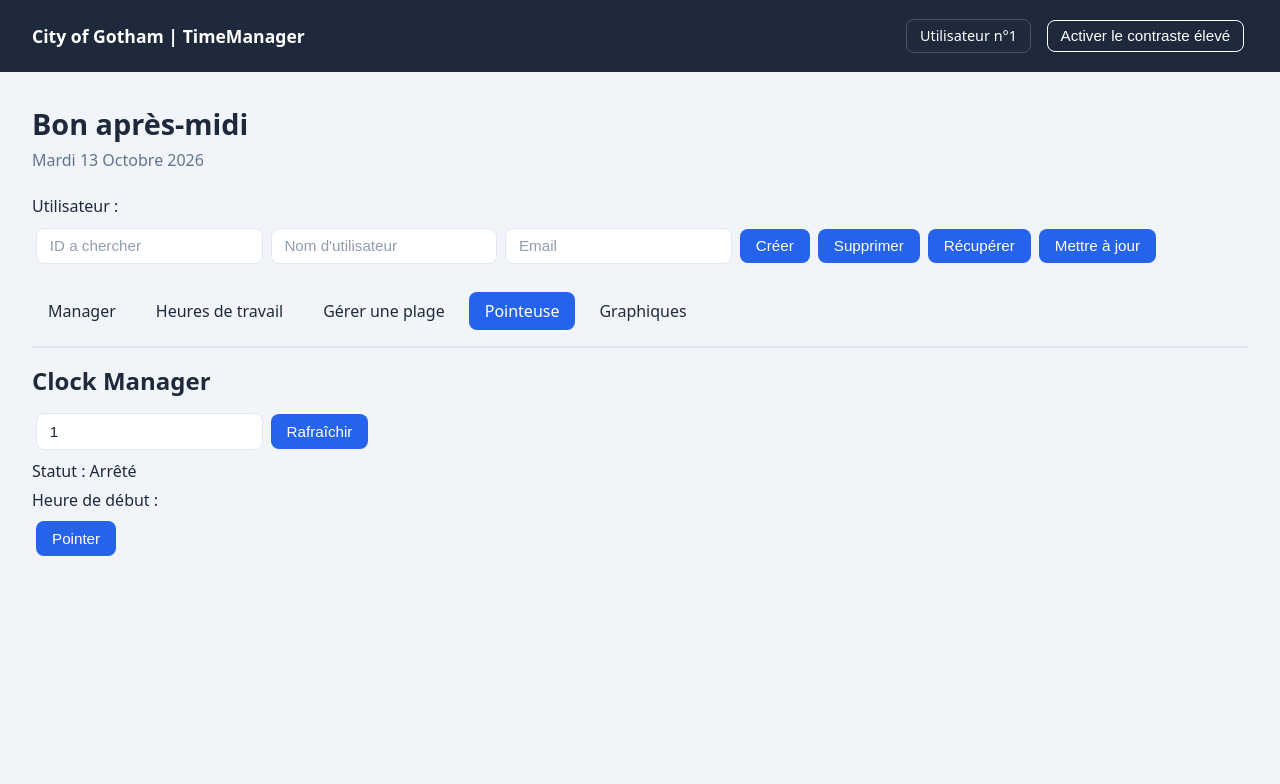
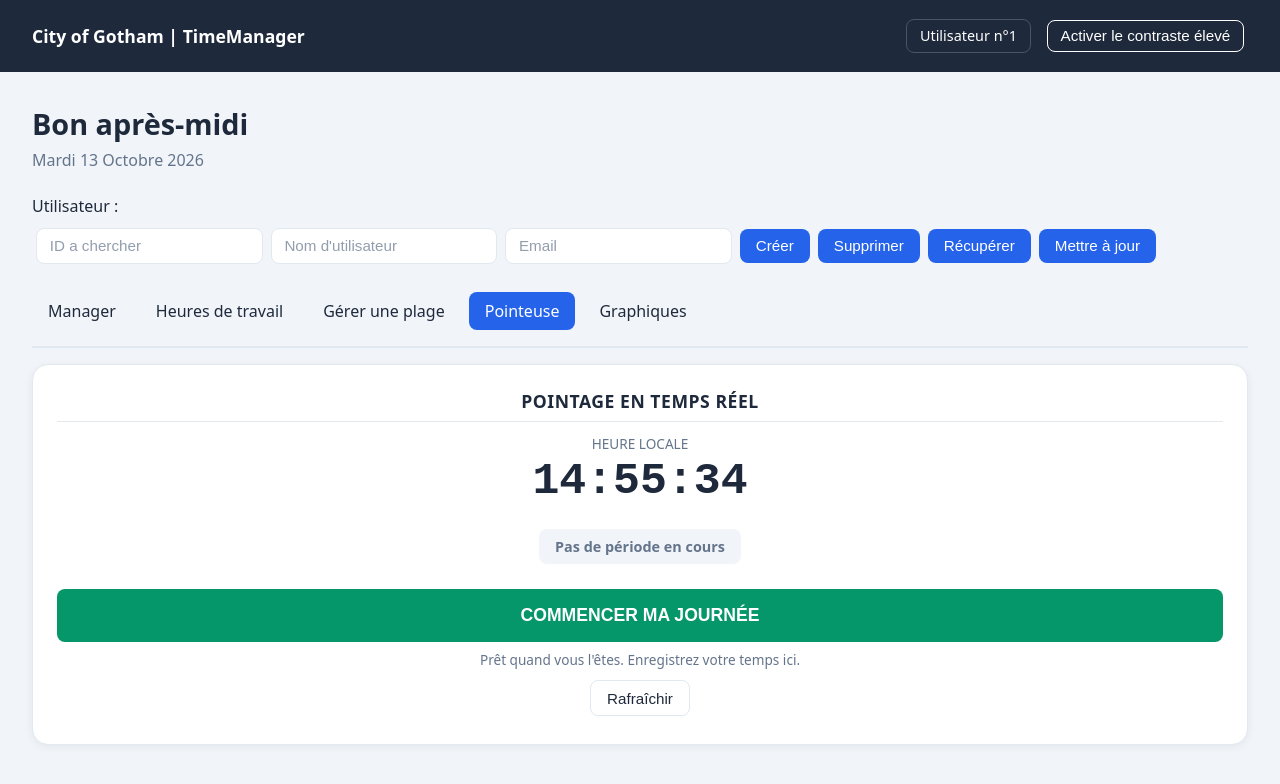
Before and after one commit to maelsewanou-del/time-manager-front, a Vue app: page /clock/1 in a window 1280 px wide. Shown: the top 784 px of the page. Built offline with nearby package versions, Linux system fonts and the light colour scheme; no server answers.

Commit message:
Redesign ClockManager with live clock and single clock in/out button

```diff
--- a/src/components/ClockManager.vue
+++ b/src/components/ClockManager.vue
@@ -1,16 +1,22 @@
 <template>
-  <div>
-    <h2>Clock Manager</h2>
+  <div class="card clock-card">
+    <h2>Pointage en temps réel</h2>
 
-    <input v-model="userId" placeholder="ID d'utilisateur" />
-    <button @click="refresh">Rafraîchir</button>
+    <p class="label">Heure locale</p>
+    <p class="clock-time">{{ currentTime }}</p>
 
-    <p>Statut : {{ clockIn ? 'En cours' : 'Arrêté' }}</p>
-    <p>Heure de début : {{ startDateTime }}</p>
+    <p class="status" :class="clockIn ? 'status-on' : 'status-off'">
+      <span v-if="clockIn">Pointé depuis {{ formattedStart }}</span>
+      <span v-else>Pas de période en cours</span>
+    </p>
 
-    <button @click="clock">Pointer</button>
+    <button class="btn-clock" @click="clock">
+      {{ clockIn ? 'Terminer ma journée' : 'Commencer ma journée' }}
+    </button>
 
-    <p v-if="errorMessage">{{ errorMessage }}</p>
+    <p class="hint">Prêt quand vous l'êtes. Enregistrez votre temps ici.</p>
+
+    <button class="btn-secondary" @click="refresh">Rafraîchir</button>
   </div>
 </template>
 
@@ -24,14 +30,30 @@ export default {
       userId: null,
       clockIn: false,
       startDateTime: null,
-      errorMessage: ""
+      errorMessage: "",
+      currentTime: "",
+      timer: null
+    }
+  },
+  computed: {
+    // format demandé par le sujet : YYYY-MM-DD hh:mm:ss
+    formattedStart() {
+      return this.startDateTime ? this.startDateTime.replace('T', ' ') : ''
     }
   },
   mounted() {
     this.userId = this.$route.params.userid
     this.refresh()
+    this.updateTime()
+    this.timer = setInterval(this.updateTime, 1000)
+  },
+  beforeUnmount() {
+    clearInterval(this.timer)
   },
   methods: {
+    updateTime() {
+      this.currentTime = new Date().toLocaleTimeString('fr-FR')
+    },
     refresh() {
       axios.get('http://localhost:4000/api/clocks/' + this.userId)
         .then(response => {
@@ -63,3 +85,61 @@ export default {
   }
 }
 </script>
+
+<style scoped>
+.clock-card {
+  text-align: center;
+}
+
+.label {
+  color: var(--color-muted);
+  font-size: 0.85rem;
+  text-transform: uppercase;
+  margin-bottom: 0;
+}
+
+.clock-time {
+  font-family: 'Courier New', monospace;
+  font-size: 2.8rem;
+  font-weight: 700;
+  margin: 0.2rem 0 1rem 0;
+}
+
+.status {
+  display: inline-block;
+  padding: 0.5rem 1rem;
+  border-radius: 8px;
+  font-weight: 600;
+  font-size: 0.9rem;
+}
+
+.status-on {
+  background-color: var(--color-success-bg);
+  color: var(--color-success-dark);
+}
+
+.status-off {
+  background-color: var(--color-bg);
+  color: var(--color-muted);
+}
+
+.btn-clock {
+  display: block;
+  width: 100%;
+  margin: 1.2rem 0 0.5rem 0;
+  padding: 1rem;
+  font-size: 1.1rem;
+  font-weight: 700;
+  text-transform: uppercase;
+  background-color: var(--color-success);
+}
+
+.btn-clock:hover {
+  background-color: var(--color-success-dark);
+}
+
+.hint {
+  color: var(--color-muted);
+  font-size: 0.85rem;
+}
+</style>
```
